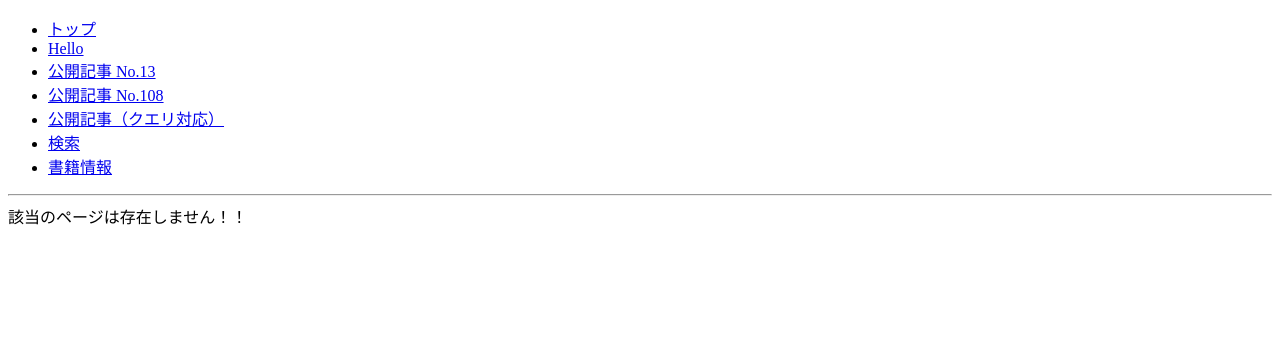
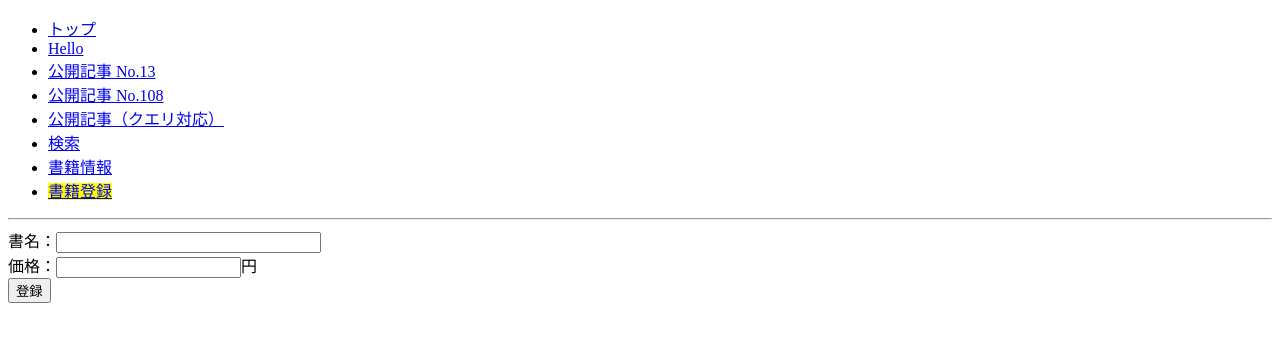
Before and after one commit to nekketsu2010/quick-react, a JavaScript app: page /post in a window 1280 px wide. Shown: the top 342 px of the page. Built offline with nearby package versions, Linux system fonts and the light colour scheme.

Commit message:
feature: ルートアクションを作成した。

```diff
--- a/src/App.js
+++ b/src/App.js
@@ -18,6 +18,7 @@ export default function App() {
         <li><NavLink className={ isCurrent } to="/article/?id=108">公開記事（クエリ対応）</NavLink></li>
         <li><NavLink className={ isCurrent } to="/search/hello/whats/your/name">検索</NavLink></li>
         <li><NavLink className={ isCurrent } to="/book/978-4-297-13062-6">書籍情報</NavLink></li>
+        <li><NavLink className={ isCurrent } to="/post">書籍登録</NavLink></li>
       </ul>
       <hr />
       <Outlet />
--- /dev/null
+++ b/src/MyBookPost.js
@@ -0,0 +1,28 @@
+import { useActionData, Form } from 'react-router-dom';
+
+export default function MyBookPost() {
+    // a. エラーメッセージを取得（存在すれば）
+    const errs = useActionData();
+    const e_title = errs?.get('title');
+    const e_price = errs?.get('price');
+
+    return (
+        <Form method='POST'>
+            <div>
+                <label>書名：
+                    <input name='title' type='text' size='30' />
+                    {e_title && <span>{e_title}</span>}
+                </label>
+            </div>
+            <div>
+                <label>価格：
+                    <input name='price' type='number' />円
+                    {e_price && <span>{e_price}</span>}
+                </label>
+            </div>
+            <div>
+                <button type='submit'> 登録 </button>
+            </div>
+        </Form>
+    )
+}
--- a/src/index.js
+++ b/src/index.js
@@ -3,6 +3,7 @@ import ReactDOM from 'react-dom/client'
 import {
   createBrowserRouter,
   createRoutesFromElements,
+  redirect,
   RouterProvider,
   Route
 } from 'react-router-dom';
@@ -16,6 +17,7 @@ import MyQueryArticle from './MyQueryArticle';
 import MyBook from './MyBook';
 import MyError from './MyError';
 import NotFound from './NotFound';
+import MyBookPost from './MyBookPost';
 // b. ルート情報を宣言
 const router = createBrowserRouter(
   createRoutesFromElements(
@@ -33,6 +35,31 @@ const router = createBrowserRouter(
               return fetch(`./data/${params.isbn}.json`).then(res => res.json());
             }
           }/>
+          <Route path='post' element={<MyBookPost />}
+            action={
+              async ({ request }) => {
+                // エラー情報の保存場所を準備
+                const errs = new Map();
+                // a. フォームデータを取得
+                const form = await request.formData();
+                const title = form.get('title');
+                const price = Number(form.get('price'));
+                // b. 入力値を検証（文字列長、数値範囲）
+                if (typeof title !== 'string' || title.length > 20) {
+                  errs.set('title', '書名は20文字以内で入力してください。');
+                }
+                if (Number.isNaN(price) || price < 0) {
+                  errs.set('price', '価格は整数で入力してください。');
+                }
+                // c. エラーが1つでも検出されたか
+                if (errs.size > 0) {
+                  return errs;
+                }
+                // d. 入力値をログ出力した後、トップページへ移動
+                console.log(title, price);
+                return redirect('/');
+              }
+            }/>
         <Route path='*' element={<NotFound />} />
       </Route>
     </>
```
